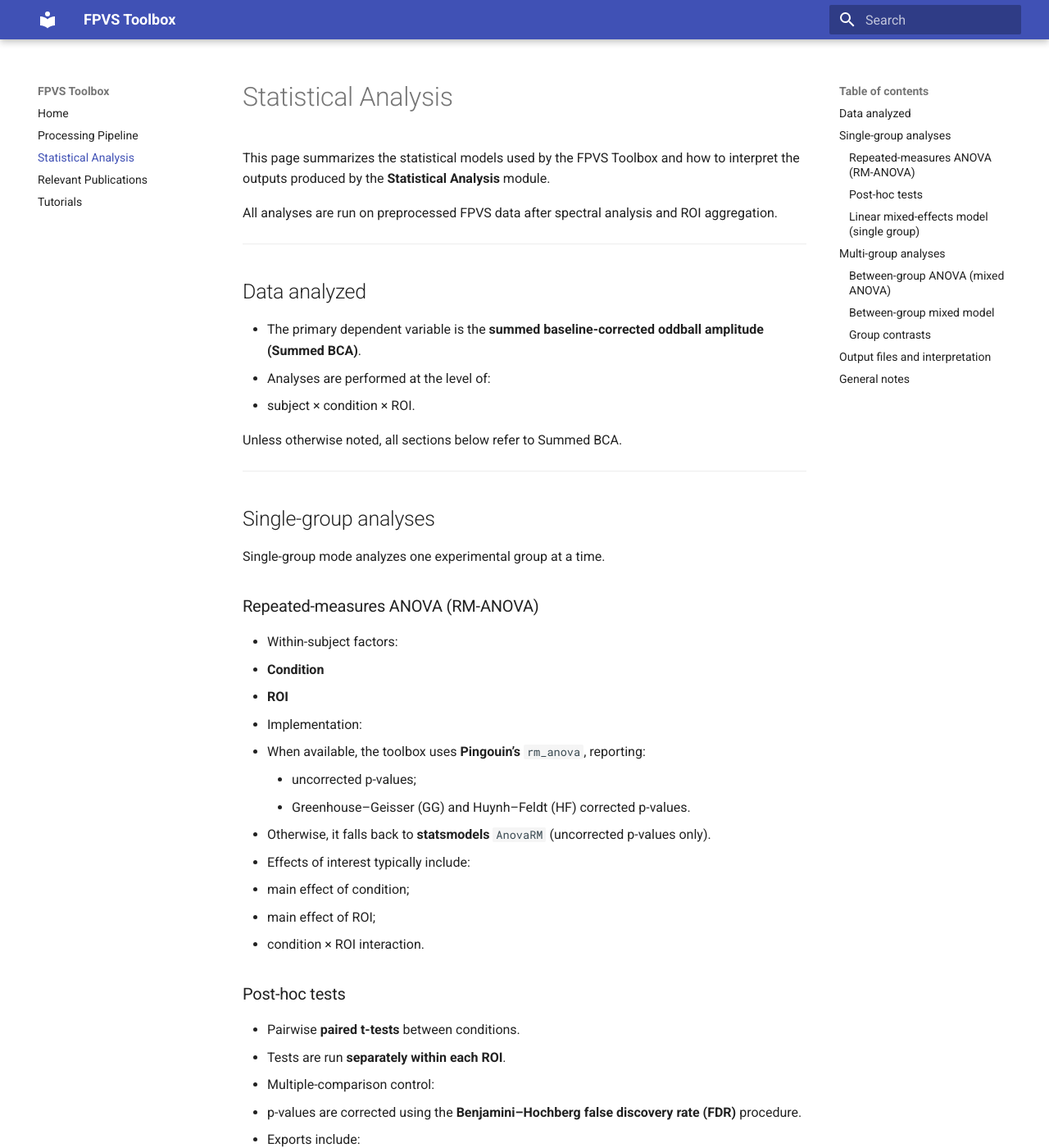
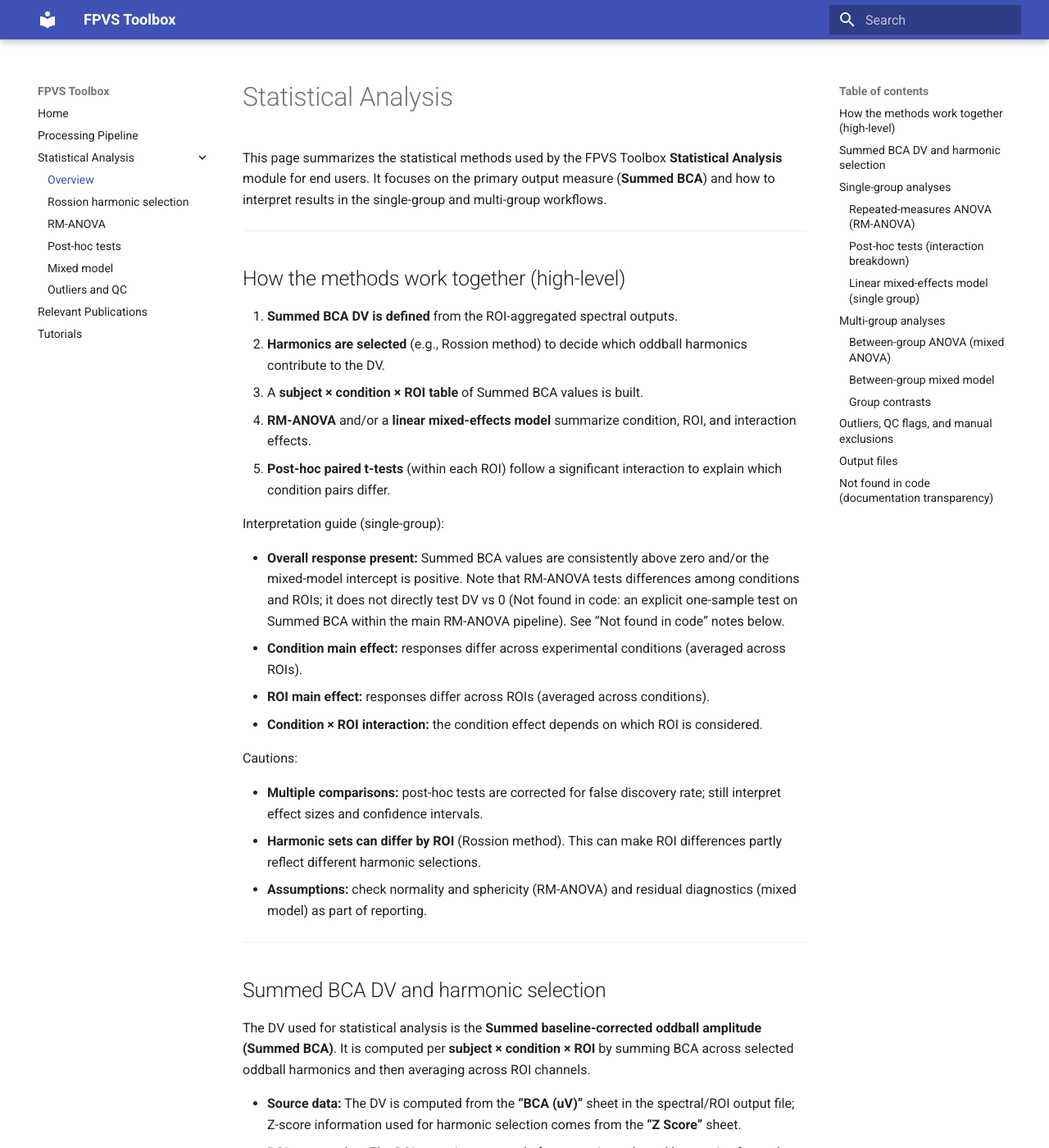
Before and after one commit to zcm58/FPVS-Toolbox-Repo, an MkDocs documentation site: the page built from docs/statistical-analysis.md, in a window 1280 px wide and 1400 px high. Shown: the whole window at 82% size. Built offline with MkDocs 1.6.1 and Material for MkDocs 9.7.7, drawn with Linux system fonts in a browser that asks for light colours; some of the changed text lies outside the part shown.

Commit message:
Update statistical analysis docs

```diff
--- a/docs/statistical-analysis.md
+++ b/docs/statistical-analysis.md
@@ -1,137 +1,165 @@
 # Statistical Analysis
 
-This page summarizes the statistical models used by the FPVS Toolbox and
-how to interpret the outputs produced by the **Statistical Analysis**
-module.
-
-All analyses are run on preprocessed FPVS data after spectral analysis
-and ROI aggregation.
+This page summarizes the statistical methods used by the FPVS Toolbox
+**Statistical Analysis** module for end users. It focuses on the primary
+output measure (**Summed BCA**) and how to interpret results in the
+single-group and multi-group workflows.
 
 ---
 
-## Data analyzed
+## How the methods work together (high-level)
 
-- The primary dependent variable is the **summed baseline-corrected
-  oddball amplitude (Summed BCA)**.
-- Analyses are performed at the level of:
-  - subject × condition × ROI.
+1. **Summed BCA DV is defined** from the ROI-aggregated spectral outputs.
+2. **Harmonics are selected** (e.g., Rossion method) to decide which
+   oddball harmonics contribute to the DV.
+3. A **subject × condition × ROI table** of Summed BCA values is built.
+4. **RM-ANOVA** and/or a **linear mixed-effects model** summarize
+   condition, ROI, and interaction effects.
+5. **Post-hoc paired t-tests** (within each ROI) follow a significant
+   interaction to explain which condition pairs differ.
 
-Unless otherwise noted, all sections below refer to Summed BCA.
+Interpretation guide (single-group):
+
+- **Overall response present:** Summed BCA values are consistently above
+  zero and/or the mixed-model intercept is positive. Note that RM-ANOVA
+  tests differences among conditions and ROIs; it does not directly test
+  DV vs 0 (Not found in code: an explicit one-sample test on Summed BCA
+  within the main RM-ANOVA pipeline). See “Not found in code” notes below.
+- **Condition main effect:** responses differ across experimental
+  conditions (averaged across ROIs).
+- **ROI main effect:** responses differ across ROIs (averaged across
+  conditions).
+- **Condition × ROI interaction:** the condition effect depends on which
+  ROI is considered.
+
+Cautions:
+
+- **Multiple comparisons:** post-hoc tests are corrected for false
+  discovery rate; still interpret effect sizes and confidence intervals.
+- **Harmonic sets can differ by ROI** (Rossion method). This can make ROI
+  differences partly reflect different harmonic selections.
+- **Assumptions:** check normality and sphericity (RM-ANOVA) and residual
+  diagnostics (mixed model) as part of reporting.
+
+---
+
+## Summed BCA DV and harmonic selection
+
+The DV used for statistical analysis is the **Summed baseline-corrected
+oddball amplitude (Summed BCA)**. It is computed per
+**subject × condition × ROI** by summing BCA across selected oddball
+harmonics and then averaging across ROI channels.
+
+- **Source data:** The DV is computed from the **“BCA (uV)”** sheet in the
+  spectral/ROI output file; Z-score information used for harmonic
+  selection comes from the **“Z Score”** sheet.
+- **ROI aggregation:** The ROI mean is computed after summing selected
+  harmonics for each channel within the ROI.
+
+For detailed harmonic selection rules (Rossion method), see:
+**[Rossion harmonic selection](statistics/rossion-harmonic-selection.md)**.
 
 ---
 
 ## Single-group analyses
 
-Single-group mode analyzes one experimental group at a time.
-
 ### Repeated-measures ANOVA (RM-ANOVA)
 
-- Within-subject factors:
-  - **Condition**
-  - **ROI**
-- Implementation:
-  - When available, the toolbox uses **Pingouin’s** `rm_anova`, reporting:
-    - uncorrected p-values;
-    - Greenhouse–Geisser (GG) and Huynh–Feldt (HF) corrected p-values.
-  - Otherwise, it falls back to **statsmodels** `AnovaRM`
-    (uncorrected p-values only).
-- Effects of interest typically include:
-  - main effect of condition;
-  - main effect of ROI;
-  - condition × ROI interaction.
+- **Within-subject factors:** Condition and ROI (plus their interaction).
+- **Implementation:**
+  - Primary path: **Pingouin** `rm_anova` (detailed table when available,
+    including Greenhouse–Geisser and Huynh–Feldt corrections).
+  - Fallback: **statsmodels** `AnovaRM` if Pingouin is not available.
+- **Outputs:** F statistic, numerator/denominator degrees of freedom,
+  p-values, and **partial eta-squared** effect sizes.
 
-### Post-hoc tests
+Interpretation:
 
-- Pairwise **paired t-tests** between conditions.
-- Tests are run **separately within each ROI**.
-- Multiple-comparison control:
-  - p-values are corrected using the **Benjamini–Hochberg false discovery
-    rate (FDR)** procedure.
-  - Exports include:
-    - raw p-values;
-    - FDR-adjusted p-values (`p_fdr_bh`);
-    - effect sizes (e.g., Cohen’s d).
+- **F statistic:** ratio of variance explained by the effect to residual
+  variance (larger F → stronger evidence for an effect).
+- **df1/df2:** numerator/denominator degrees of freedom for the effect.
+- **GG/HF corrections:** appear when Pingouin can compute sphericity
+  corrections.
+
+For more details, see: **[RM-ANOVA details](statistics/rm-anova.md)**.
+
+### Post-hoc tests (interaction breakdown)
+
+- **Paired t-tests** between **all condition pairs**, run **separately
+  within each ROI**.
+- **Correction:** Benjamini–Hochberg FDR **within each ROI** (i.e., each
+  ROI’s condition-pair family is corrected independently).
+- **Effect size:** **Cohen’s dz** for paired samples, based on the
+  subject-wise condition differences.
+
+For more details, see: **[Post-hoc tests](statistics/posthoc-tests.md)**.
 
 ### Linear mixed-effects model (single group)
 
-- A **linear mixed-effects model** is fit to Summed BCA with:
-  - fixed effects: **condition**, **ROI**, and **condition × ROI**
-    interaction;
-  - random effects: **random intercept for each subject**.
-- No additional multiple-comparison correction is applied to individual
-  coefficients in this model; interpretation focuses on the pattern and
-  significance of fixed-effect terms.
+- **Library:** statsmodels `MixedLM`.
+- **Fixed effects:** condition, ROI, and condition × ROI interaction.
+- **Random effects:** **random intercept for subject**.
+- **Coding:** condition and ROI are **sum-coded** by default when present
+  (no explicit coding is set for other factors).
+
+For more details, see: **[Mixed model details](statistics/mixed-model.md)**.
 
 ---
 
 ## Multi-group analyses
 
-Multi-group mode (often referred to as “Lela mode”) compares two or more
-groups (e.g., different hormonal status, clinical vs control).
+Multi-group mode compares two or more groups (e.g., clinical vs control).
 
 ### Between-group ANOVA (mixed ANOVA)
 
-- Factors:
-  - **Group** (between-subjects)
-  - **Condition** (within-subjects)
-- Dependent variable:
-  - Summed BCA, typically **collapsed across ROI** for this test.
-- Implementation:
-  - When available, the toolbox uses **Pingouin’s** `mixed_anova`.
-- Key effects:
-  - main effect of group;
-  - main effect of condition;
-  - group × condition interaction.
+- **Factors:** Group (between-subjects) × Condition (within-subjects).
+- **DV:** Summed BCA, typically **collapsed across ROI** for this test.
+- **Implementation:** Pingouin `mixed_anova` is required; the fallback
+  does not support a between-group factor.
 
 ### Between-group mixed model
 
-- A **linear mixed-effects model** is fit to Summed BCA with:
-  - fixed effects: **group**, **condition**, **ROI**, and their
-    interactions;
-  - random effects: **random intercept per subject**.
-- This model allows testing whether the pattern of responses across
-  conditions and ROIs differs by group while accounting for repeated
-  measures within subjects.
+- **Fixed effects:** group, condition, ROI, and all interactions.
+- **Random effects:** random intercept for subject.
 
 ### Group contrasts
 
-- Pairwise **group comparisons** are computed separately for each
-  condition × ROI combination.
-- Implementation:
-  - **Welch’s t-tests** (unequal variances) between groups.
-- Multiple-comparison control:
-  - p-values are corrected with **Benjamini–Hochberg FDR**.
-  - Exports include:
-    - raw p-values;
-    - FDR-adjusted p-values;
-    - effect sizes (e.g., Cohen’s d).
+- **Welch’s t-tests** (unequal variances) for each
+  **condition × ROI** combination.
+- **Correction:** Benjamini–Hochberg FDR across all contrasts in the
+  output table.
+- **Effect size:** Cohen’s d for independent groups.
 
 ---
 
-## Output files and interpretation
+## Outliers, QC flags, and manual exclusions
 
-- All model results are written to Excel in the project’s
-  **`3 - Statistical Analysis Results`** folder.
-- Typical exports include:
-  - ANOVA tables (F, df, p, corrected p when applicable);
-  - mixed-model summaries (fixed-effect estimates, standard errors,
-    t-values, p-values);
-  - post-hoc and group-contrast tables with raw and FDR-adjusted p-values
-    and effect sizes.
-
-Consult these Excel tables when reporting results in manuscripts or
-presentations.
+The Stats tool can generate **QC and DV flags** and separate them from
+**manual exclusions**. See
+**[Outliers and QC](statistics/outliers-and-qc.md)** for details.
 
 ---
 
-## General notes
+## Output files
 
-- Unless otherwise noted, the **default alpha level is 0.05**.
-- FDR correction reduces the chance of false positives when running many
-  post-hoc tests but does not guarantee that all significant findings
-  will replicate.
-- Users remain responsible for:
-  - checking model assumptions (normality, sphericity, etc.);
-  - choosing effect sizes and contrasts that match their hypotheses;
-  - transparently reporting all relevant results in line with field
-    standards.
+- Results are written to the project’s **“3 - Statistical Analysis
+  Results”** folder.
+- Common exports include:
+  - RM-ANOVA tables.
+  - Mixed-model fixed-effects tables.
+  - Post-hoc tables with raw and FDR-adjusted p-values plus effect sizes.
+  - Rossion DV definition export (when using Rossion selection).
+  - Flagged and excluded participant reports (if QC/outlier checks are
+    enabled).
+
+---
+
+## Not found in code (documentation transparency)
+
+The following details were **not found in code** while preparing this
+page:
+
+- An explicit one-sample test against zero as part of the RM-ANOVA
+  pipeline. (Searched in `src/Tools/Stats/PySide6/stats_workers.py`,
+  `src/Tools/Stats/Legacy/stats_analysis.py`, and
+  `src/Tools/Stats/Legacy/repeated_m_anova.py`.)
--- /dev/null
+++ b/docs/statistics/mixed-model.md
@@ -0,0 +1,58 @@
+# Linear mixed-effects model (Summed BCA)
+
+The FPVS Toolbox provides a linear mixed-effects model (LMM) for Summed
+BCA, allowing you to model repeated measures within subjects while
+estimating condition/ROI effects.
+
+---
+
+## Implementation
+
+- **Library:** statsmodels `MixedLM`.
+- **Random effects:** random intercept for each subject (default).
+- **Fixed effects (single group):** condition, ROI, and their interaction.
+- **Fixed effects (multi-group):** group, condition, ROI, and all
+  interactions.
+
+---
+
+## Coding of categorical variables
+
+- **Condition and ROI** are **sum-coded** by default when present.
+- **Group coding:** Not found in code. The model does not explicitly set
+  group contrasts, so statsmodels’ default coding likely applies.
+
+---
+
+## How to interpret coefficients
+
+- **Intercept:** average Summed BCA across all conditions/ROIs (and
+  groups, if using sum coding). A positive intercept suggests an overall
+  response above zero.
+- **Condition terms:** how each condition deviates from the overall mean
+  (under sum coding).
+- **ROI terms:** how each ROI deviates from the overall mean.
+- **Interaction terms:** whether condition effects differ by ROI (or by
+  group in multi-group mode).
+
+---
+
+## Relationship to RM-ANOVA
+
+- **RM-ANOVA** is the traditional repeated-measures approach (balanced
+  designs, sphericity corrections).
+- **Mixed model** provides a flexible alternative that can handle some
+  missing data (after exclusions) and gives coefficient-level estimates.
+
+---
+
+## Not found in code (documentation transparency)
+
+The following details were **not found in code** while preparing this
+page:
+
+- A user-facing toggle to enable random slopes or likelihood-ratio tests
+  (the helper supports these, but the Stats tool calls it with random
+  intercept only and no LRTs). (Searched in
+  `src/Tools/Stats/Legacy/mixed_effects_model.py` and
+  `src/Tools/Stats/PySide6/stats_workers.py`.)
--- /dev/null
+++ b/docs/statistics/outliers-and-qc.md
@@ -0,0 +1,67 @@
+# Outliers, QC flags, and manual exclusions
+
+The Statistical Analysis module separates **flags** (informational) from
+**exclusions** (participants actually removed from analysis). This lets
+you review QC warnings before deciding whether to exclude anyone.
+
+---
+
+## What is flagged vs. excluded
+
+### QC flags (informational)
+
+- QC screening examines all **conditions and ROIs in the project**, even
+  if you later select a subset for analysis.
+- QC uses robust thresholds on **sum(|BCA|)** and **max(|BCA|)** metrics
+  (across oddball harmonics) to flag unusually large responses.
+- QC flags **do not automatically remove participants**. They appear in
+  the *Flagged Participants* report so you can review them.
+
+### DV hard-limit flags (informational)
+
+- A **hard DV limit** (absolute value) flags participants whose Summed
+  BCA values exceed the limit.
+- These are also **flags only** unless the value is non-finite.
+
+### Required exclusions (automatic)
+
+- Participants with **non-finite Summed BCA values** are **required
+  exclusions** and are removed from analyses.
+
+### Manual exclusions (user-controlled)
+
+- You can manually select participants to exclude. This is the only
+  user-controlled exclusion step.
+- Manual exclusions are applied before analyses run.
+
+---
+
+## Where to find the reports
+
+Exports live in **“3 - Statistical Analysis Results”** and include:
+
+- **Flagged Participants.xlsx**
+  - *Flag Summary* and *Flag Details* tabs for QC and DV flags.
+- **Excluded Participants.xlsx**
+  - Records manual exclusions and required non-finite exclusions.
+
+---
+
+## Interpretation tips
+
+- Use **Flagged Participants.xlsx** to document quality concerns and
+  justify any manual exclusions in your reporting.
+- Because QC flags do **not** remove participants automatically, the
+  final sample size depends on **manual exclusions** plus required
+  non-finite exclusions.
+
+---
+
+## Not found in code (documentation transparency)
+
+The following details were **not found in code** while preparing this
+page:
+
+- A setting to automatically exclude QC-flagged participants. (Searched
+  in `src/Tools/Stats/PySide6/stats_workers.py` and
+  `src/Tools/Stats/PySide6/stats_outlier_exclusion.py`.)
--- /dev/null
+++ b/docs/statistics/posthoc-tests.md
@@ -0,0 +1,52 @@
+# Post-hoc tests (interaction breakdown)
+
+Post-hoc tests are run **after** an interaction is found in RM-ANOVA.
+They explain **which condition pairs** differ **within each ROI**.
+
+---
+
+## What is tested
+
+- **Within each ROI**, the tool runs **paired t-tests** for every pair of
+  conditions.
+- The analysis is **within-subject**, so each test uses subject-wise
+  differences between the two conditions.
+
+---
+
+## Multiple-comparison correction
+
+- **Correction method:** Benjamini–Hochberg FDR (`fdr_bh`).
+- **Correction family:** applied **within each ROI** (all condition-pair
+  tests for that ROI are corrected together).
+
+---
+
+## Effect sizes and outputs
+
+Each pairwise result includes:
+
+- **t statistic** and **p-value** (raw and FDR-adjusted).
+- **Cohen’s dz** (paired-samples effect size), computed as mean difference
+  divided by the standard deviation of paired differences.
+- **Mean difference** (Condition A − Condition B) and 95% CI.
+- **Shapiro p-value** for paired differences (informational only).
+
+Interpretation tips:
+
+- **Direction:** a positive mean difference means Condition A > Condition
+  B for Summed BCA.
+- **Effect size (dz):** larger absolute values indicate stronger
+  condition differences within the ROI.
+
+---
+
+## Not found in code (documentation transparency)
+
+The following details were **not found in code** while preparing this
+page:
+
+- A user-facing setting to change the post-hoc correction method from
+  Benjamini–Hochberg FDR to another option. (Searched in
+  `src/Tools/Stats/Legacy/posthoc_tests.py` and
+  `src/Tools/Stats/PySide6/stats_workers.py`.)
--- /dev/null
+++ b/docs/statistics/rm-anova.md
@@ -0,0 +1,57 @@
+# RM-ANOVA details (Summed BCA)
+
+The FPVS Toolbox uses repeated-measures ANOVA (RM-ANOVA) to test
+within-subject effects of **Condition**, **ROI**, and their interaction on
+Summed BCA.
+
+---
+
+## Implementation
+
+- **Primary library:** Pingouin `rm_anova` (when installed).
+- **Fallback library:** statsmodels `AnovaRM` (when Pingouin is not
+  available).
+
+The output is normalized into a consistent table that includes:
+
+- **Effect** (Condition, ROI, Condition × ROI)
+- **F Value** (F statistic)
+- **Num DF / Den DF** (degrees of freedom)
+- **Pr > F** (p-value)
+- **partial eta squared** (effect size)
+- **Pr > F (GG)** and **Pr > F (HF)** when Pingouin provides sphericity
+  corrections
+
+---
+
+## How to read the table
+
+- **F statistic:** ratio of explained variance to residual variance. A
+  larger F indicates stronger evidence for an effect.
+- **Num DF / Den DF:** degrees of freedom for the effect and error.
+- **p-values:** use the GG/HF corrected columns when available (they
+  adjust for sphericity violations).
+- **partial eta squared:** effect size, computed from F and dfs when not
+  provided by the library.
+
+---
+
+## Notes for end users
+
+- RM-ANOVA requires a **balanced design** (each subject must have all
+  required condition × ROI combinations). If the data are unbalanced, the
+  analysis reports an error and lists missing combinations.
+- RM-ANOVA focuses on **differences among conditions and ROIs**; it does
+  not directly test whether Summed BCA is different from zero.
+
+---
+
+## Not found in code (documentation transparency)
+
+The following details were **not found in code** while preparing this
+page:
+
+- A user-facing setting that toggles sphericity correction methods
+  (Pingouin decides this internally). (Searched in
+  `src/Tools/Stats/Legacy/repeated_m_anova.py` and
+  `src/Tools/Stats/PySide6/stats_main_window.py`.)
--- /dev/null
+++ b/docs/statistics/rossion-harmonic-selection.md
@@ -0,0 +1,139 @@
+# Rossion harmonic selection (Summed BCA)
+
+This page explains the **Rossion method** used to define which oddball
+harmonics contribute to the Summed BCA DV. The method is **ROI-specific**
+and is based on **group mean Z-scores** computed from the Z-score sheet in
+your spectral output files.
+
+---
+
+## What the method produces
+
+For each ROI, the Rossion method produces a list of oddball harmonics
+(Hz). That list is then used to compute Summed BCA for **every subject
+and every condition** in that ROI.
+
+- **Per ROI:** each ROI gets its own selected harmonic set.
+- **Per subject × condition × ROI:** Summed BCA is the sum of BCA values
+  over those selected harmonics, averaged across channels in the ROI.
+
+---
+
+## Inputs and data sources
+
+The Rossion method uses the same per-subject, per-condition Excel output
+files that store ROI-aggregated spectral data.
+
+- **Z-score source:** the **“Z Score”** sheet is used to compute group mean
+  Z-values for each ROI and harmonic.
+- **BCA source:** the **“BCA (uV)”** sheet provides the BCA amplitudes to
+  be summed once harmonics are selected.
+- **Column format:** frequency bins are read from columns that end in
+  `_Hz` (e.g., `1.2_Hz`).
+
+---
+
+## Step 1: Build the candidate harmonic domain
+
+The tool builds the candidate harmonic list using the following steps:
+
+1. **Read frequency columns** from the Z-score sheet (columns ending in
+   `_Hz`).
+2. **Exclude base-rate harmonics:** any column that is an exact multiple
+   of the base frequency is removed (tolerance 1e-6).
+3. **Select oddball harmonics:** oddball harmonics are defined as
+   multiples of (base frequency / every_n), with the default
+   `every_n = 5` and tolerance 1e-3.
+4. **Optional exclusion of harmonic 1:** if “Exclude harmonic 1” is
+   enabled, harmonic number 1 is removed from the list.
+
+Result: an ordered list of oddball harmonic frequencies (Hz) that are
+candidates for the Rossion selection rule.
+
+---
+
+## Step 2: Compute group mean Z per ROI and harmonic
+
+For each subject, condition, ROI, and harmonic in the domain:
+
+- The tool **averages Z values across the ROI’s channels** (using the
+  channels that are present in the Z-score sheet).
+- These ROI-mean Z values are **pooled across all selected conditions and
+  all subjects**, then averaged to yield a **group mean Z** for each
+  ROI × harmonic.
+
+This produces a table with columns like:
+
+- `roi`
+- `harmonic_hz`
+- `mean_z` (group mean Z across selected conditions and subjects)
+
+---
+
+## Step 3: Rossion selection rule (per ROI)
+
+For each ROI, harmonics are scanned in ascending order:
+
+- **Threshold:** a harmonic is **significant** if group mean Z exceeds the
+  current **Z threshold** (default 1.64). The threshold is set in the
+  Statistical Analysis settings.
+- **Arm after first significant:** non-significant harmonics are ignored
+  until the first significant harmonic is found.
+- **Stop rule:** after the first significant harmonic is found, the
+  algorithm **stops after 2 consecutive non-significant harmonics**.
+
+The selected harmonics are the significant harmonics **before the stop
+rule triggers**.
+
+---
+
+## Step 4: Compute Summed BCA (the DV)
+
+For each subject × condition × ROI:
+
+1. **Read BCA (uV)** values at the selected harmonics for that ROI.
+2. **Sum BCA across selected harmonics** for each channel in the ROI.
+3. **Average across ROI channels** to yield the Summed BCA value.
+
+This produces the DV table used by RM-ANOVA, mixed models, and post-hoc
+comparisons.
+
+---
+
+## Fallback behavior when no harmonics are selected
+
+If the Rossion method selects **no harmonics** for a given ROI, the
+behavior depends on the **Empty list policy** setting:
+
+- **Fallback to Fixed-K (default):** use the Fixed-K selection (default
+  K = 5) instead of the empty list.
+- **Set DV = 0:** keep the harmonic list empty and set Summed BCA to 0
+  for that ROI.
+- **Error:** stop and report an error so you can adjust settings.
+
+The Fixed-K harmonics are also built from oddball harmonics (every_n = 5)
+and can optionally exclude harmonic 1 and base-rate harmonics.
+
+---
+
+## Outputs you can review
+
+When you export results after running the Rossion method, the tool writes
+**Summed BCA DV Definition.xlsx** with:
+
+- **DV Definition** (summary of the policy and thresholds),
+- **ROI Harmonics** (selected harmonics per ROI, fallback use, stop
+  reason),
+- **Mean Z Table** (group mean Z values used for selection).
+
+---
+
+## Not found in code (documentation transparency)
+
+The following details were **not found in code** while preparing this
+page:
+
+- A user-facing description of how Z thresholds are labeled in the UI
+  beyond “minimum group-mean Z value for a harmonic to count as
+  significant.” (Searched in `src/Tools/Stats/PySide6/stats_main_window.py`
+  and `src/Tools/Stats/PySide6/dv_policies.py`.)
--- a/mkdocs.yml
+++ b/mkdocs.yml
@@ -5,6 +5,12 @@ theme:
 nav:
   - Home: index.md
   - Processing Pipeline: processing-pipeline.md
-  - Statistical Analysis: statistical-analysis.md
+  - Statistical Analysis:
+      - Overview: statistical-analysis.md
+      - Rossion harmonic selection: statistics/rossion-harmonic-selection.md
+      - RM-ANOVA: statistics/rm-anova.md
+      - Post-hoc tests: statistics/posthoc-tests.md
+      - Mixed model: statistics/mixed-model.md
+      - Outliers and QC: statistics/outliers-and-qc.md
   - Relevant Publications: relevant-publications.md
   - Tutorials: tutorials.md
```
